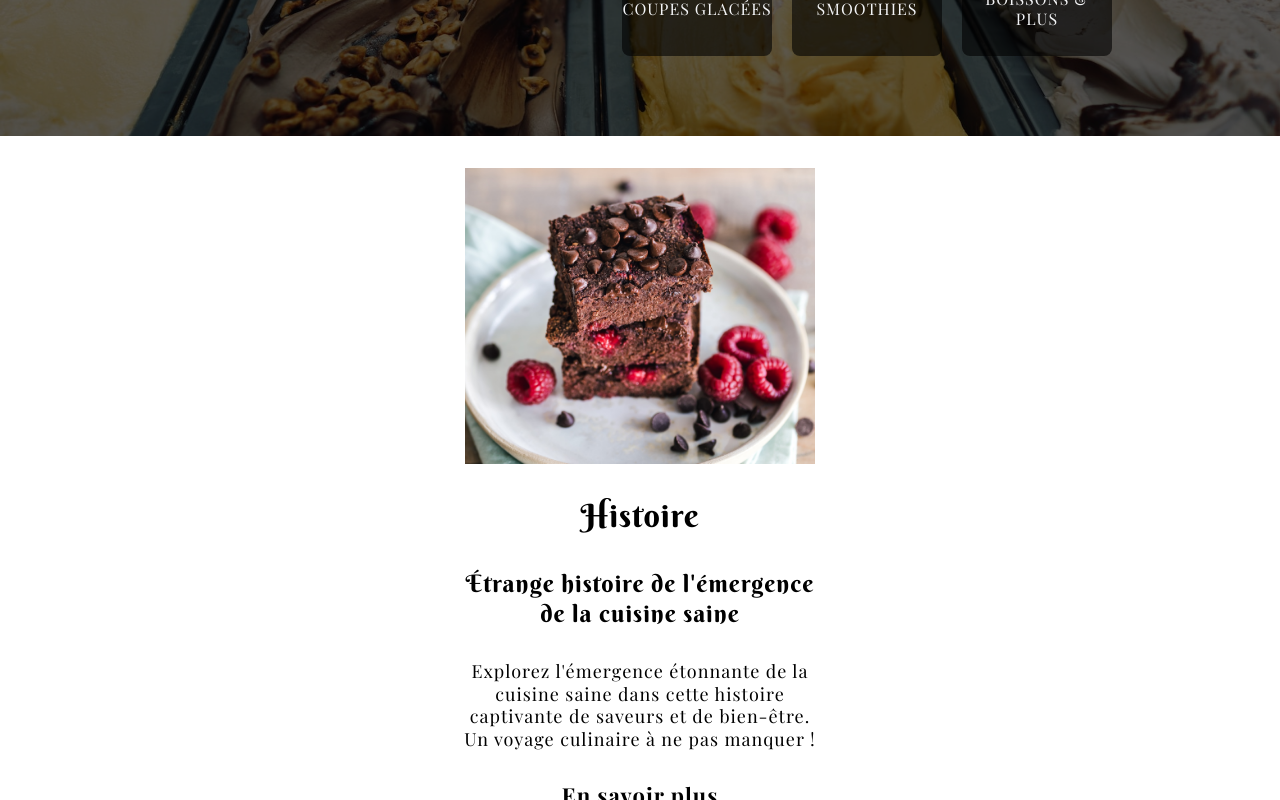
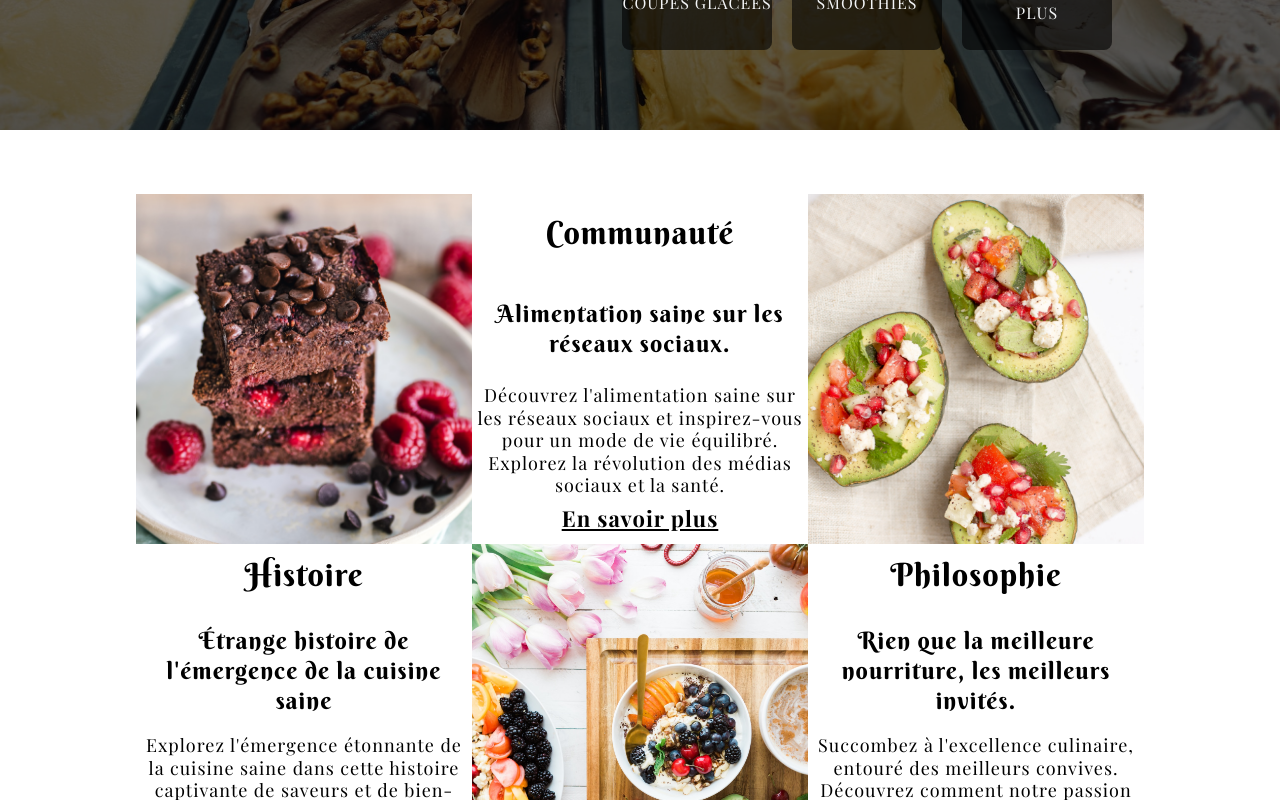
Before and after one commit to JulienCod/food-restaurant, a React (Vite) app: page / in a window 1280 px wide. Shown: the part 2120-2920 px from the top of the page. Built offline with nearby package versions, Linux system fonts and the light colour scheme.

Commit message:
responsive section 4

```diff
--- a/src/App.jsx
+++ b/src/App.jsx
@@ -68,6 +68,7 @@ function App() {
       img: "/src/assets/images/article-histoire.jpg",
       titleH2: "Histoire",
       titleH3: "Étrange histoire de l'émergence de la cuisine saine",
+      altImage: "Image représentant des brownies avec des framboises",
       content:
         "Explorez l'émergence étonnante de la cuisine saine dans cette histoire captivante de saveurs et de bien-être. Un voyage culinaire à ne pas manquer !",
     },
@@ -75,6 +76,7 @@ function App() {
       img: "/src/assets/images/article-communauté.jpg",
       titleH2: "Communauté",
       titleH3: "Alimentation saine sur les réseaux sociaux.",
+      altImage: "Images représentant un bol de nourriture",
       content:
         "Découvrez l'alimentation saine sur les réseaux sociaux et inspirez-vous pour un mode de vie équilibré. Explorez la révolution des médias sociaux et la santé.",
     },
@@ -82,6 +84,7 @@ function App() {
       img: "/src/assets/images/article-philosophie.jpg",
       titleH2: "Philosophie",
       titleH3: "Rien que la meilleure nourriture, les meilleurs invités.",
+      altImage: "Images représentant des avocats farcie aux légumes",
       content:
         "Succombez à l'excellence culinaire, entouré des meilleurs convives. Découvrez comment notre passion pour la gastronomie sublime l'art de recevoir.",
     },
@@ -139,7 +142,7 @@ function App() {
       </div>
       {/* fin Section 1 */}
       {/* section 2 */}
-      <section className="px-4 py-[35px]">
+      <section className="px-4 py-8">
         <h2 className="text-[32px] underline text-center ">Notre menu</h2>
         <h3 className="text-[24px] text-center pb-[35px]">Délice du chef</h3>
         <div className="flex flex-col gap-8 md:flex-wrap md:flex-row max-w-5xl m-auto">
@@ -173,7 +176,11 @@ function App() {
                       className="bg-black rounded-lg bg-opacity-[60%] h-[170px] w-[150px] flex flex-col items-center gap-[27px] justify-center text-center"
                       key={index}
                     >
-                      <img className="max-w-[48px]" src={icon.svg} alt={`svg ${icon.text}`} />
+                      <img
+                        className="max-w-[48px]"
+                        src={icon.svg}
+                        alt={`svg ${icon.text}`}
+                      />
                       <p className="uppercase text-[16px]">{icon.text}</p>
                     </article>
                   ))}
@@ -183,26 +190,29 @@ function App() {
       </section>
       {/* fin section 3 */}
       {/* section 4 */}
-      <section>
+      <section className="max-w-5xl md:flex px-2 md:py-8 m-auto">
         {articles.length <= 0
           ? null
           : articles.map((article, index) => (
               <article
-                className="text-center flex flex-col px-2 gap-[32px] my-[32px]"
+                className={`text-center flex flex-col md:flex-1 px-2 gap-8 md:gap-0  my-8 md:px-0 ${
+                  index === 1 && "md:flex-col-reverse"
+                }`}
                 key={index}
               >
                 <img
-                  className="h-[296px] w-[350px] object-cover m-auto"
+                  className="h-[350px] w-[350px] object-cover m-auto md:m-0 md:w-full"
                   src={article.img}
-                  alt=""
+                  alt={article.altImage}
                 />
+                <div className="flex flex-col gap-2 pb-3 md:min-h-[350px]">
                   <h2 className="max-w-[362px] m-auto text-[32px]">
                     {article.titleH2}
                   </h2>
                   <h3 className="max-w-[362px] m-auto text-[24px]">
                     {article.titleH3}
                   </h3>
-                <div>
+                  <div className="flex flex-col gap-8">
                     <p className="max-w-[362px] m-auto text-[18px]">
                       {article.content}
                     </p>
@@ -213,6 +223,7 @@ function App() {
                   >
                     En savoir plus
                   </a>
+                </div>
               </article>
             ))}
       </section>
```
Lines whose indentation alone changed are shown as unchanged.
